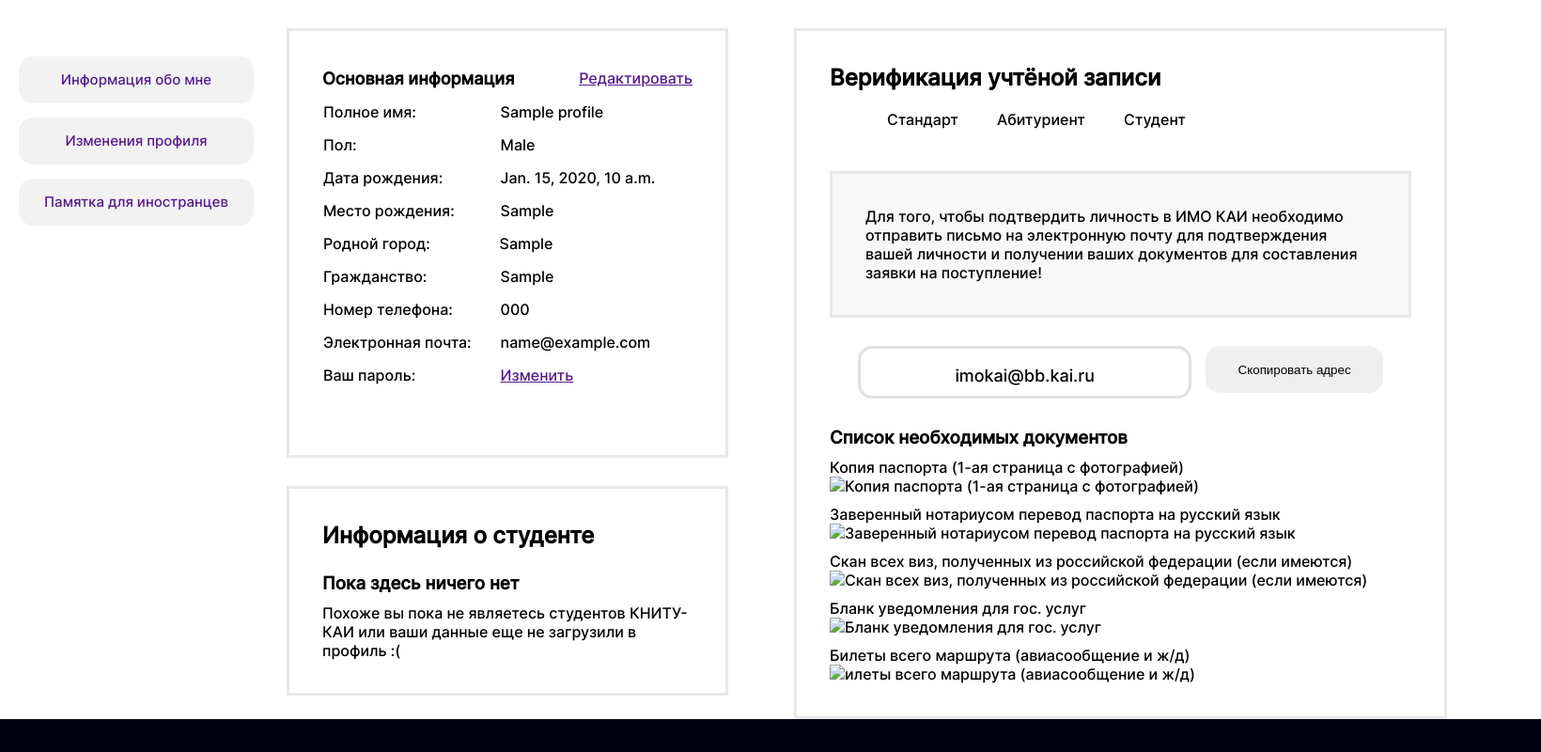
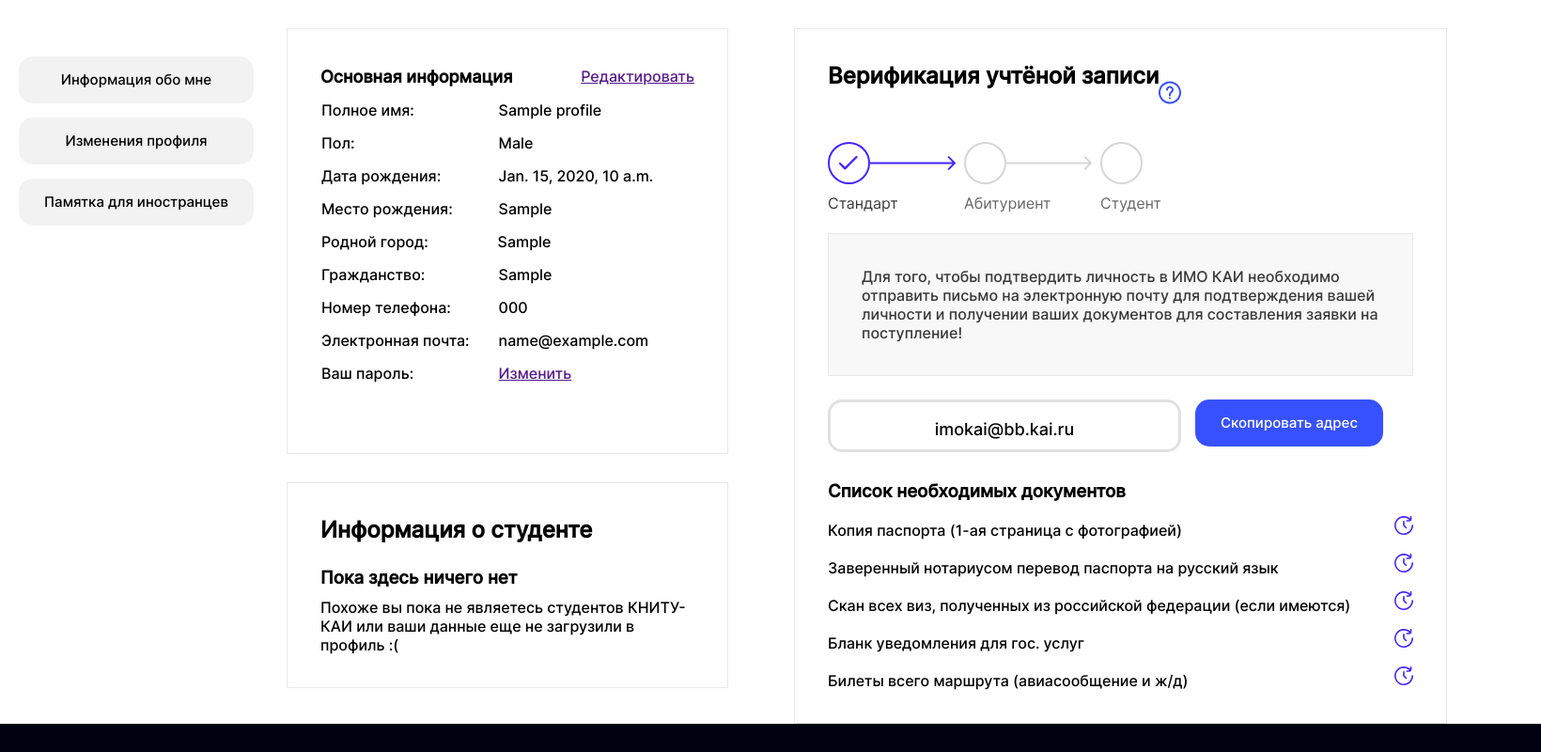
Before and after one commit to MuratovER/IMO, a Django app: page /profile/ in a window 1640 px wide. Shown: the whole page at 94% size. Run offline with Django 4.2, Linux system fonts and the light colour scheme; a user stored in the database is signed in; tables that the repository leaves empty hold one stand-in row (values such as "Sample post").

Commit message:
added svg

```diff
--- a/mainsite/static/mainsite/css/profile/profile.css
+++ b/mainsite/static/mainsite/css/profile/profile.css
@@ -27,6 +27,7 @@
     text-decoration: none;
     font-weight: 500;
     font-size: 15px;
+    color: black;
 }
 
 .info {
@@ -50,11 +51,13 @@
 .basic-info {
     /*background-color: deeppink;*/
     padding: 40px 35px 60px 35px;
-        margin-left: 15px;
+    margin-left: 15px;
     /*background-color: darkcyan;*/
     border-style: solid;
     border-color: #E8E8E8;
+    border-width: 1px;
     margin-top: 30px;
+
 
 
 }
@@ -100,6 +103,7 @@
     padding: 35px;
     border-style: solid;
     border-color: #E8E8E8;
+    border-width: 1px;
     /*stroke: black;*/
 
 }
@@ -111,6 +115,7 @@
     /*background-color: darkcyan;*/
     border-style: solid;
     border-color: #E8E8E8;
+    border-width: 1px;
 }
 
 .bubbles {
@@ -121,17 +126,41 @@
     padding: 20px;
 }
 
+.verification-bubbles img{
+    margin-top: 20px;
+    margin-bottom: 20px;
+
+}
+
+.verification-bubbles-head {
+
+    display: flex;
+}
+
+.verification-bubbles-head img{
+
+    display: flex;
+}
+
+
 .verification-introduction {
     background-color: rgba(248, 248, 248, 1);
     padding: 35px;
     border-color: rgba(232, 232, 232, 1);
+    color: #383838;
     border-style: solid;
+    border-width: 1px;
 }
 
 .verification-mail {
     display: flex;
-    justify-content: space-around;
-    margin: 30px 30px;
+    margin-top: 25px ;
+    margin-bottom: 30px;
+
+}
+
+.verification-mail-field {
+
 }
 
 .verification-list p{
@@ -146,6 +175,13 @@
 
     justify-content: center;
     align-items: center;
+    background: #3751FF;
+    color: #FFF;
+    font-family: 'Inter';
+    font-style: normal;
+    font-weight: 500;
+    font-size: 15px;
+    line-height: 18px;
 
     /*background: #3751FF;*/
 
@@ -181,3 +217,9 @@
     margin-top: 25px;
     margin-bottom: 10px;
 }
+
+.verification-list-first {
+    display: flex;
+    justify-content: space-between;
+    margin-top: 10px;
+}
--- a/mainsite/templates/mainsite/profile/profile.html
+++ b/mainsite/templates/mainsite/profile/profile.html
@@ -109,12 +109,17 @@
             </div>
             <div class="verification-info">
                 <div class="verification-bubbles">
-                    <h2>Верификация учтёной записи</h2>
-                    <div class="bubbles">
-                        <p>Стандарт</p>
-                        <p>Абитуриент</p>
-                        <p>Студент</p>
+                    <div class="verification-bubbles-head">
+                        <h2>Верификация учтёной записи</h2>
+                        <img src='{% static "mainsite/img/Vectorquestion.svg" %}' alt="">
                     </div>
+
+                    <img src='{% static "mainsite/img/Phases.svg" %}' alt="">
+{#                    <div class="bubbles">#}
+{#                        <p>Стандарт</p>#}
+{#                        <p>Абитуриент</p>#}
+{#                        <p>Студент</p>#}
+{#                    </div>#}
                 </div>
                 <div class="verification-introduction">
                     <p>Для того, чтобы подтвердить личность в ИМО КАИ необходимо отправить письмо на электронную почту для подтверждения вашей личности и получении ваших документов для составления заявки на поступление!</p>
@@ -130,27 +135,27 @@
 
                         <div class="verification-list-first">
                             <p>Копия паспорта (1-ая страница с фотографией)</p>
-                            <img src="" alt="Копия паспорта (1-ая страница с фотографией)">
+                            <img src='{% static "mainsite/img/Reverse.svg" %}' alt="Копия паспорта (1-ая страница с фотографией)">
 
                         </div>
                         <div class="verification-list-first">
                             <p>Заверенный нотариусом перевод паспорта на русский язык</p>
-                            <img src="" alt="Заверенный нотариусом перевод паспорта на русский язык">
+                            <img src='{% static "mainsite/img/Reverse.svg" %}' alt="Заверенный нотариусом перевод паспорта на русский язык">
 
                         </div>
                         <div class="verification-list-first">
                             <p>Скан всех виз, полученных из российской федерации (если имеются)</p>
-                            <img src="" alt="Скан всех виз, полученных из российской федерации (если имеются)">
+                            <img src='{% static "mainsite/img/Reverse.svg" %}' alt="Скан всех виз, полученных из российской федерации (если имеются)">
 
                         </div>
                         <div class="verification-list-first">
                             <p>Бланк уведомления для гос. услуг</p>
-                            <img src="" alt="Бланк уведомления для гос. услуг">
+                            <img src='{% static "mainsite/img/Reverse.svg" %}' alt="Бланк уведомления для гос. услуг">
 
                         </div>
                         <div class="verification-list-first">
                             <p>Билеты всего маршрута (авиасообщение и ж/д)</p>
-                            <img src="" alt="илеты всего маршрута (авиасообщение и ж/д)">
+                            <img src='{% static "mainsite/img/Reverse.svg" %}' alt="илеты всего маршрута (авиасообщение и ж/д)">
 
                         </div>
 
```
Also changed, not shown: mainsite/static/mainsite/img/Reverse.svg (added), mainsite/static/mainsite/img/Vectorquestion.svg (added), mainsite/static/mainsite/img/phases.svg (added).
